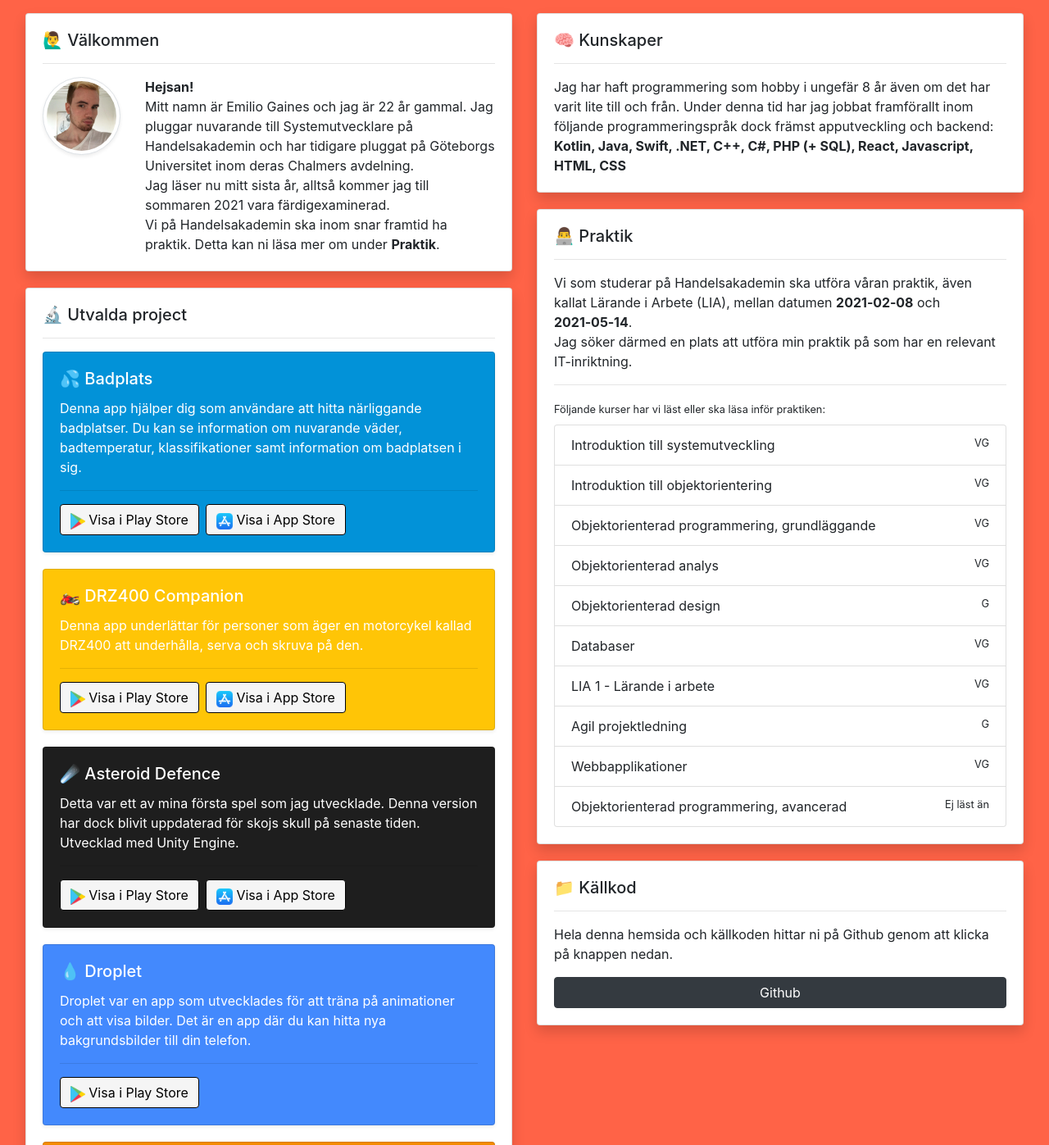
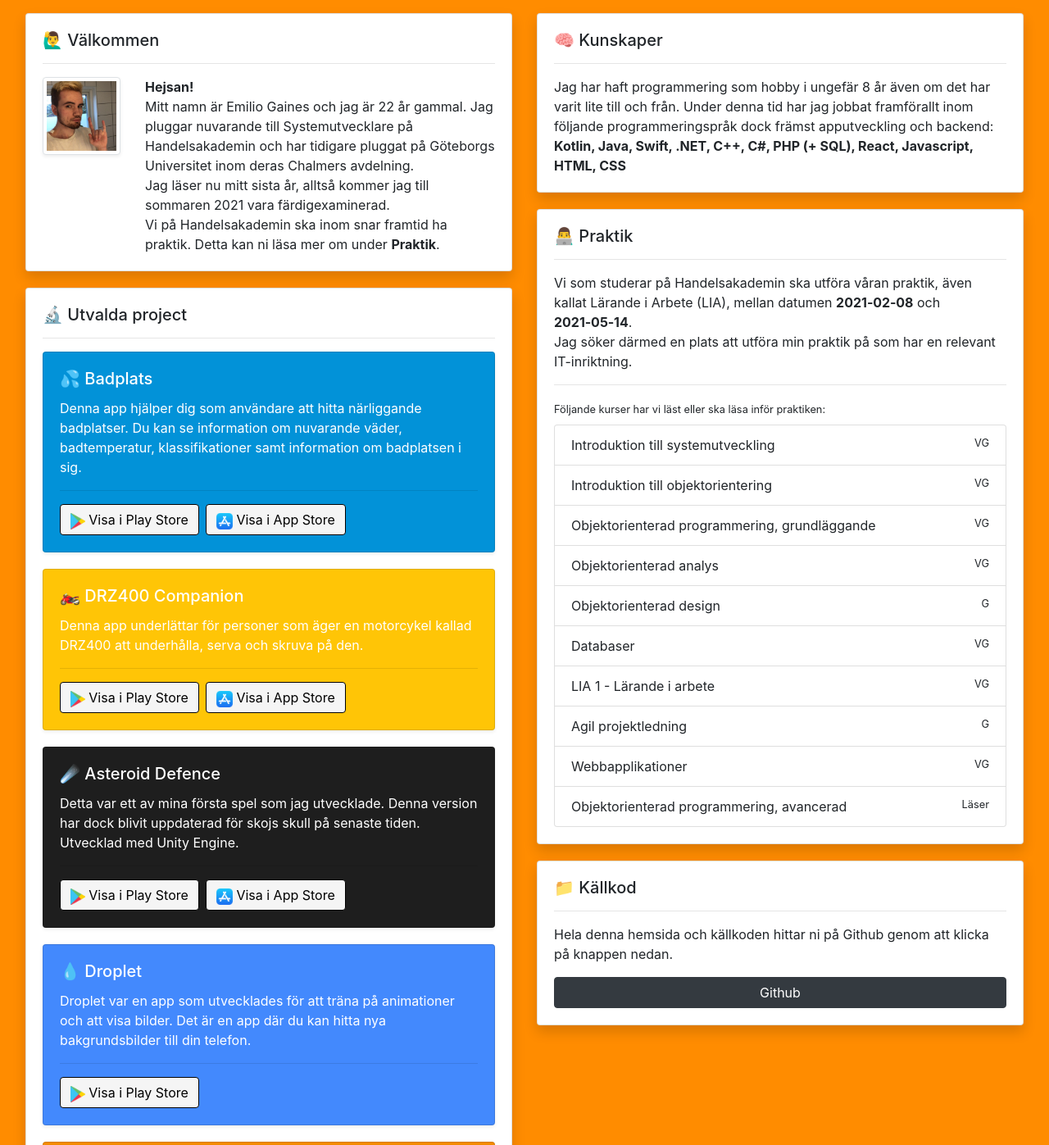
Before and after one commit to emiliogaines/Portfolio-React, a React (Create React App) app: page / in a window 1280 px wide. Shown: the top 1397 px of the page at 82% size. Built offline with nearby package versions, Linux system fonts and the light colour scheme.

Commit message:
Updated theme and picture

```diff
--- a/src/App/App.css
+++ b/src/App/App.css
@@ -1,5 +1,5 @@
 body {
-  background-color: tomato !important;
+  background-color: darkorange !important;
 }
 
 .card {
--- a/src/Components/Sections/Intro/Intro.jsx
+++ b/src/Components/Sections/Intro/Intro.jsx
@@ -13,7 +13,7 @@ class Intro extends Component {
             <div className="col-auto selfie-col">
               <img
                 src={Selfie}
-                className="img-thumbnail rounded-circle shadow-sm"
+                className="img-thumbnail shadow-sm"
                 alt="Selfie"
               />
             </div>
--- a/src/Components/Sections/Praktik/Praktik.css
+++ b/src/Components/Sections/Praktik/Praktik.css
@@ -1,5 +1,5 @@
 li:hover {
-  background-color: tomato;
+  background-color: dimgray;
   color: white;
   cursor: default;
 }
--- a/src/Components/Sections/Praktik/Praktik.jsx
+++ b/src/Components/Sections/Praktik/Praktik.jsx
@@ -11,7 +11,10 @@ const Courses = [
   { Name: "LIA 1 - Lärande i arbete", Grade: "VG" },
   { Name: "Agil projektledning", Grade: "G" },
   { Name: "Webbapplikationer", Grade: "VG" },
-  { Name: "Objektorienterad programmering, avancerad", Grade: "Ej läst än" },
+  {
+    Name: "Objektorienterad programmering, avancerad",
+    Grade: "Läser",
+  },
 ];
 
 class Intro extends Component {
```
Also changed, not shown: src/Components/Sections/Intro/Images/self.jpg.
